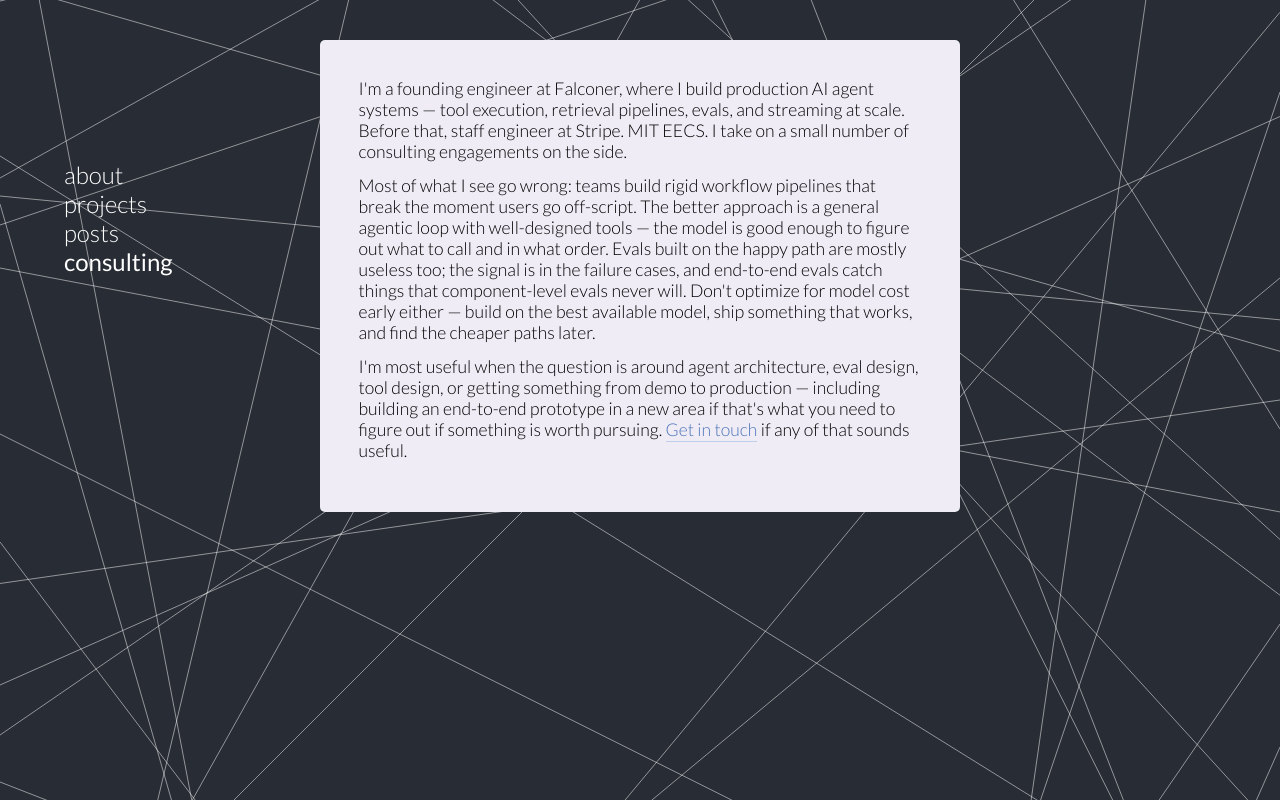
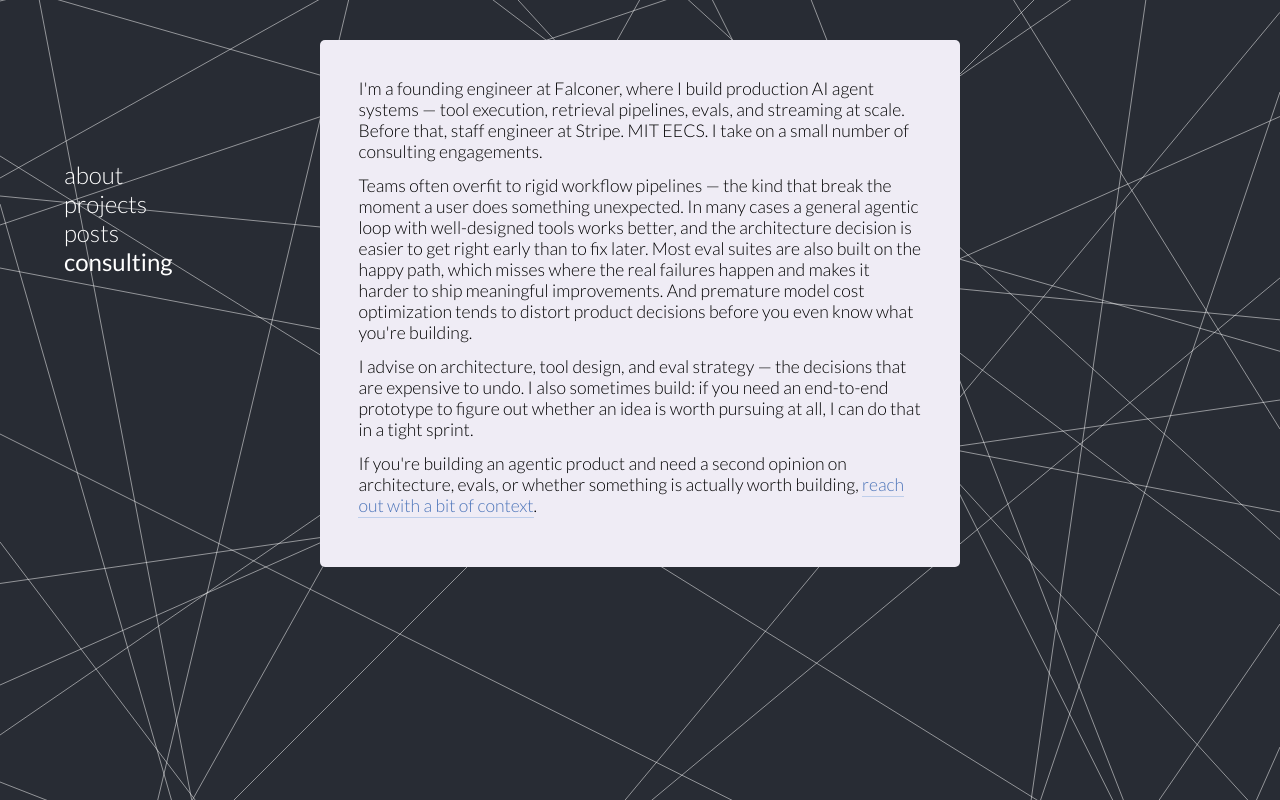
Before and after one commit to kyeb/kyeburchard-next, an Astro site: page /consulting in a window 1280 px wide. Built offline with nearby package versions, Linux system fonts and the light colour scheme; Astro itself is replaced by a stand-in of ours.

Commit message:
polish consulting page copy

```diff
--- a/src/pages/consulting.astro
+++ b/src/pages/consulting.astro
@@ -7,21 +7,25 @@
     <p>
       I'm a founding engineer at Falconer, where I build production AI agent systems — tool
       execution, retrieval pipelines, evals, and streaming at scale. Before that, staff engineer
-      at Stripe. MIT EECS. I take on a small number of consulting engagements on the side.
+      at Stripe. MIT EECS. I take on a small number of consulting engagements.
     </p>
     <p>
-      Most of what I see go wrong: teams build rigid workflow pipelines that break the moment users
-      go off-script. The better approach is a general agentic loop with well-designed tools — the
-      model is good enough to figure out what to call and in what order. Evals built on the happy path are mostly useless
-      too; the signal is in the failure cases, and end-to-end evals catch things that
-      component-level evals never will. Don't optimize for model cost early either — build on the
-      best available model, ship something that works, and find the cheaper paths later.
+      Teams often overfit to rigid workflow pipelines — the kind that break the moment a user does
+      something unexpected. In many cases a general agentic loop with well-designed tools works
+      better, and the architecture decision is easier to get right early than to fix later. Most
+      eval suites are also built on the happy path, which misses where the real failures happen and
+      makes it harder to ship meaningful improvements. And premature model cost optimization tends
+      to distort product decisions before you even know what you're building.
     </p>
     <p>
-      I'm most useful when the question is around agent architecture, eval design, tool design, or
-      getting something from demo to production — including building an end-to-end prototype in a
-      new area if that's what you need to figure out if something is worth pursuing.
-      <a href="mailto:consulting@kyeb.com">Get in touch</a> if any of that sounds useful.
+      I advise on architecture, tool design, and eval strategy — the decisions that are expensive
+      to undo. I also sometimes build: if you need an end-to-end prototype to figure out whether
+      an idea is worth pursuing at all, I can do that in a tight sprint.
+    </p>
+    <p>
+      If you're building an agentic product and need a second opinion on architecture, evals, or
+      whether something is actually worth building, <a href="mailto:consulting@kyeb.com">reach out
+      with a bit of context</a>.
     </p>
   </div>
 </Layout>
```
